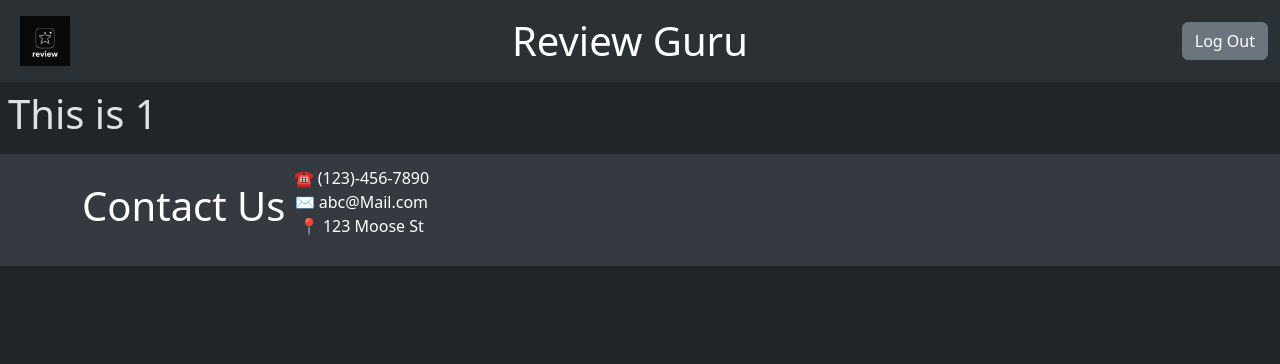
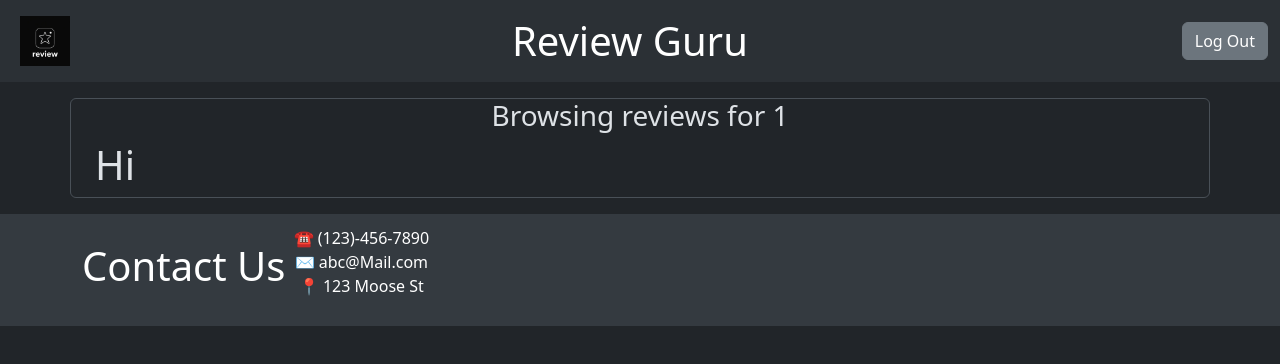
Before and after one commit to SergeyChitsvarin/ReviewApp, a React (Vite) app in the folder client/: page /cities/1 in a window 1280 px wide. Shown: the top 364 px of the page. Built offline with nearby package versions, Linux system fonts and the light colour scheme.

Commit message:
added containers for the CityPage page

```diff
--- a/client/src/pages/CityPage.jsx
+++ b/client/src/pages/CityPage.jsx
@@ -11,9 +11,13 @@ export default function CityPage() {
     <>
     <Header/>
 
-    <div className="p-2">
-      <h1>This is {cityName}</h1>
-      {/* fetch <cities/cityName> city data*/}
+    <div className="container border border-tertiary rounded mt-3 mb-3">
+      <h3 className="text-center">Browsing reviews for {cityName}</h3>
+      <div className='container'>
+            <h1>Hi</h1>
+            {/* fetch <cities/cityName> city data*/}
+      </div>
+
     </div>
 
     <Footer/>
```
